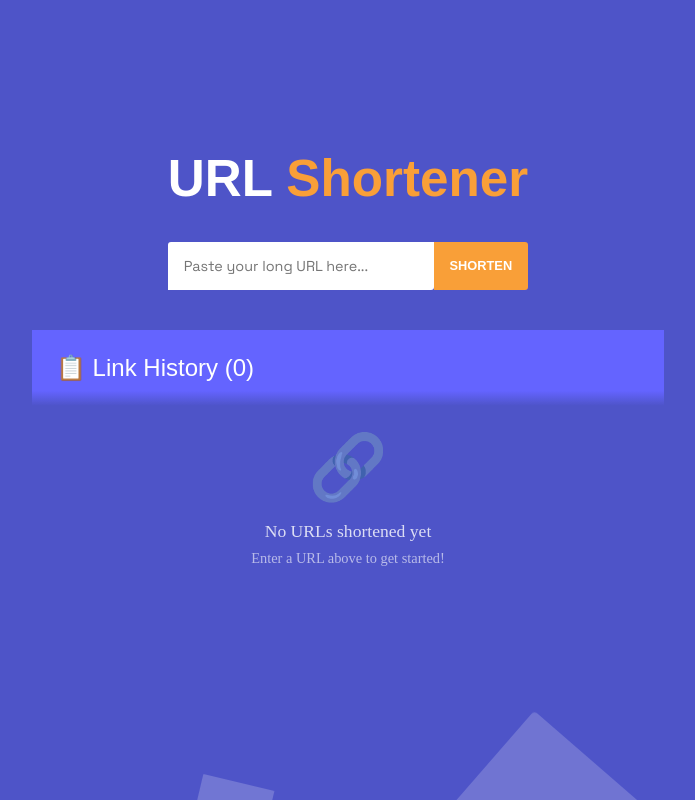
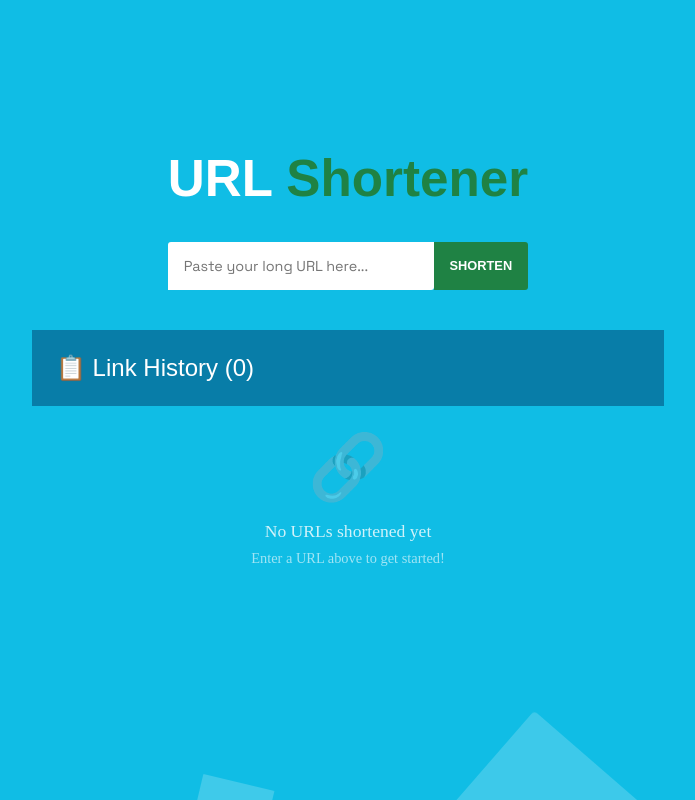
Before and after one commit to bellzspk/url-shortener, a React (Vite) app: page / in a window 1280 px wide. Shown: the whole page, without its empty margins (292-987 px from the left). Built offline with nearby package versions, Linux system fonts and the light colour scheme; a web font is replaced by a local one.

Commit message:
style color

```diff
--- a/src/App.css
+++ b/src/App.css
@@ -67,8 +67,8 @@
 
 .result p {
   font-family: "Space Grotesk", sans-serif;
-  color: white;
-  border: 1px solid var(--primary-color);
+  background: white;
+  border: 2px solid var(--primary-color);
   padding: 0.5rem 1rem;
   border-top-left-radius: 3px;
   border-bottom-right-radius: 3px;
@@ -129,7 +129,6 @@
   padding: 0 1rem;
 }
 
-/* Optional: Style the scrollbar */
 .historyContainer::-webkit-scrollbar {
   width: 8px;
 }
@@ -145,7 +144,7 @@
 }
 
 .historyContainer::-webkit-scrollbar-thumb:hover {
-  background: rgba(255, 165, 0, 0.8);
+  background: #186334;
 }
 
 .historyHeader {
@@ -155,17 +154,12 @@
   margin-bottom: 1.5rem;
   position: sticky;
   top: 0;
-  background: linear-gradient(
-    to bottom,
-    rgba(100, 100, 255, 1) 0%,
-    rgba(100, 100, 255, 1) 80%,
-    rgba(100, 100, 255, 0) 100%
-  ); /* Add gradient fade */
+  background: #087da8;
   padding: 1rem 0;
   z-index: 1;
-  margin-left: -1rem; /* Extend to edges */
+  margin-left: -1rem;
   margin-right: -1rem;
-  padding-left: 1rem; /* Add padding back */
+  padding-left: 1rem;
   padding-right: 1rem;
 }
 
@@ -230,7 +224,6 @@
   animation: slideIn 0.3s ease-out forwards;
   background: rgba(255, 255, 255, 0.95);
   box-shadow: 0 2px 8px rgba(0, 0, 0, 0.1);
-  cursor: pointer;
 }
 
 .historyItemHeader {
@@ -330,7 +323,7 @@
   left: 0;
   margin: 0;
   padding: 0;
-  background: #4e54c8;
+  background: #10bde5;
   overflow: hidden;
   z-index: -1;
 }
--- a/src/index.css
+++ b/src/index.css
@@ -2,5 +2,5 @@
 @import url('https://fonts.googleapis.com/css2?family=Space+Grotesk:wght@400;600;700&family=Inter:wght@400;500;600&display=swap');
 
 :root {
-  --primary-color: #f99f38;
+  --primary-color: #1f8244;
 }
```
